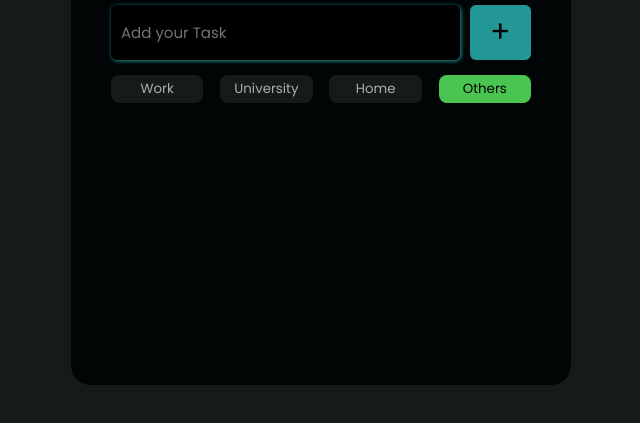
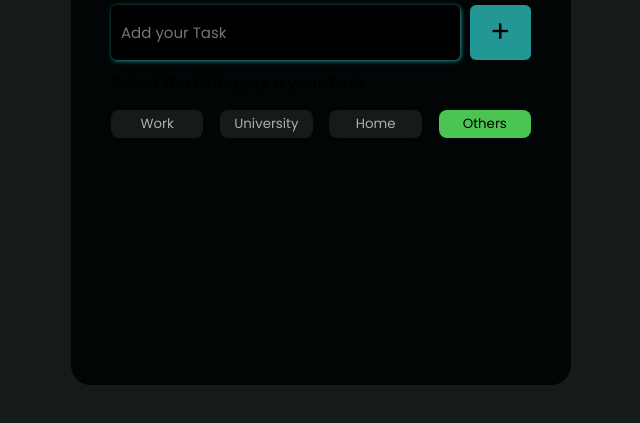
Before and after one commit to SCatanoC/To_Do_List, a website with bundled scripts: page Back/public/index.html in a window 1280 px wide. Shown: the part 215-638 px from the top of the page, without its empty margins (319-959 px from the left). Built offline with nearby package versions, Linux system fonts and the light colour scheme; files whose address does not match are found by name.

Commit message:
deleted comments

```diff
--- a/Back/public/index.html
+++ b/Back/public/index.html
@@ -24,6 +24,7 @@
           <button class="btn" id="btn-add" type="button">+</button>
         </div>
         <!-- category -->
+        <label>Select the Category o your Task</label>
         <div class="category-select flex gap-2 mt-2">
           <button class="category-btn" data-category="Work">Work</button>
           <button class="category-btn" data-category="University">
--- a/Back/public/js/events.js
+++ b/Back/public/js/events.js
@@ -68,7 +68,6 @@ export async function completeBox(id) {
     }),
   });
 
-  // 4) Parseamos la respuesta y garantizamos tipos
   const updated = await res.json();
   updated.id = Number(updated.id);
   updated.complete = Boolean(updated.complete);
@@ -107,7 +106,6 @@ export async function editTask(buttonEl) {
     return;
   }
 
-  // usamos currentEditId directamente
   currentEditId = id;
   editInput.value = task.taskTitle;
   editModal.classList.remove("hidden");
--- a/Back/routes/tasks.js
+++ b/Back/routes/tasks.js
@@ -83,4 +83,6 @@ router.delete("/:id", (req, res) => {
   });
 });
 
+//Filter
+
 module.exports = router;
```
